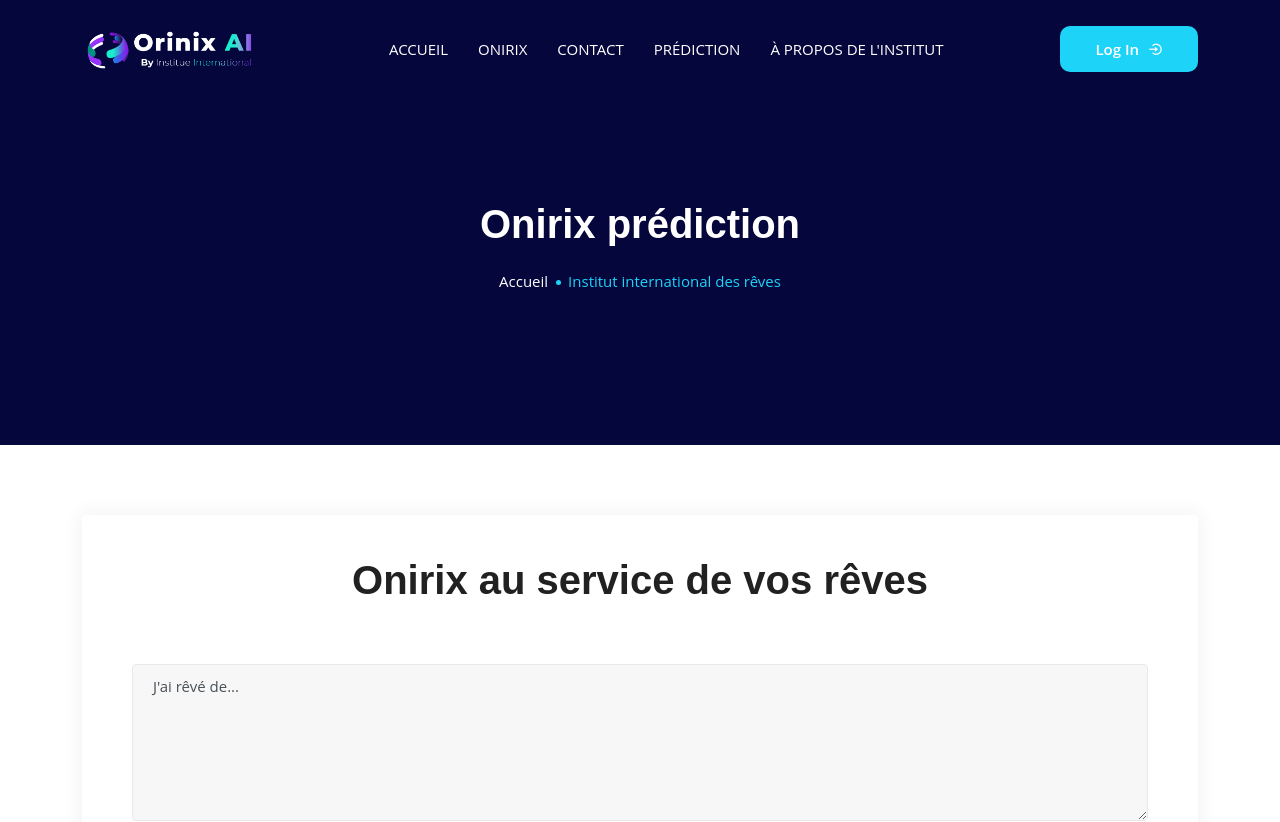
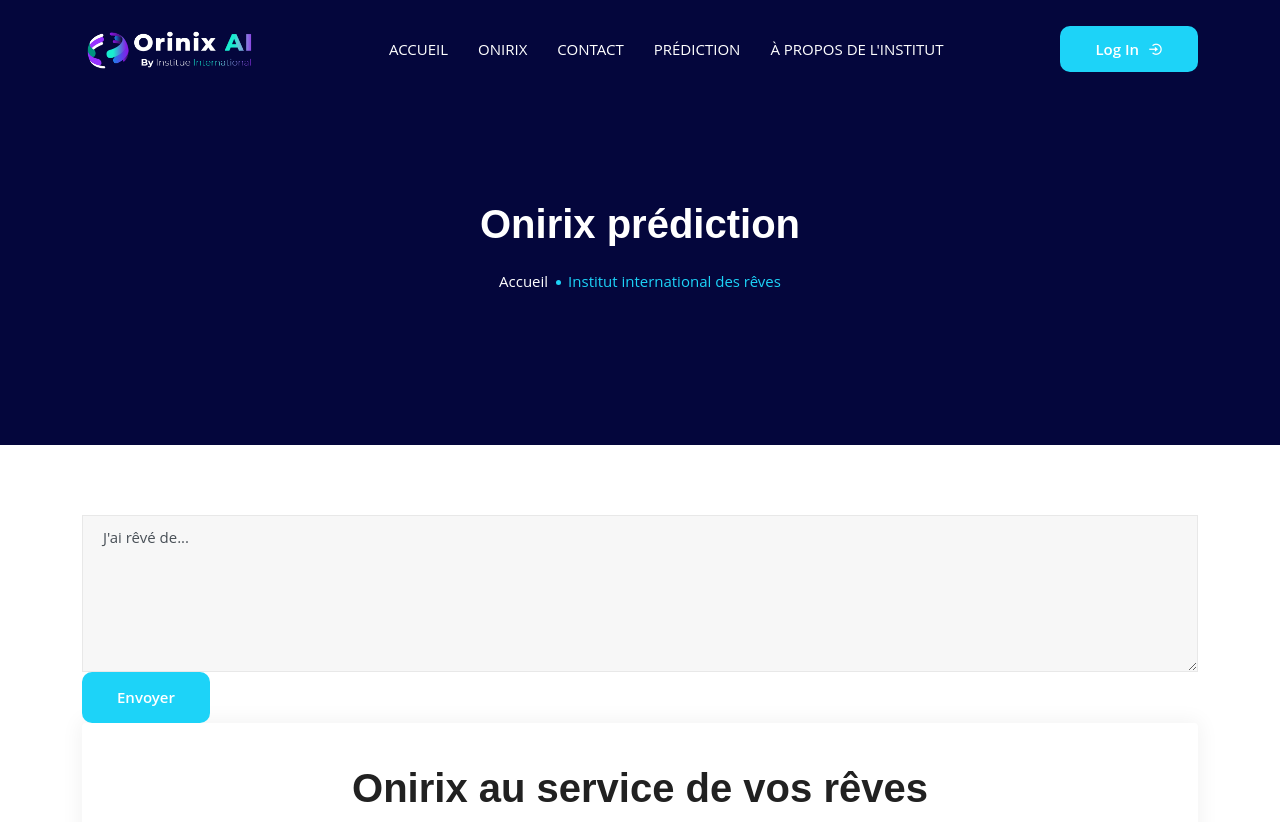
Before and after one commit to codascii/raiv-webcup-2023, a Next.js app: page /dreams-prediction in a window 1280 px wide. Shown: the top 822 px of the page. Built offline with nearby package versions, Linux system fonts and the light colour scheme.

Commit message:
Use .env file

```diff
--- a/components/DreamsPredictionForm/DreamsPredictionForm.js
+++ b/components/DreamsPredictionForm/DreamsPredictionForm.js
@@ -53,8 +53,7 @@ const DreamsPredictionForm = () => {
 			};
 			const response = await axios.post(url, payload, {
 				headers: {
-					Authorization:
-						"Bearer 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",
+					Authorization: `Bearer ${process.env.NEXT_PUBLIC_OPENAPI_TOKEN}`,
 				},
 			});
 			setData(response.data.choices[0].text);
@@ -70,6 +69,32 @@ const DreamsPredictionForm = () => {
 	return (
 		<section className="main-contact-area pb-100 pt-70">
 			<div className="container">
+				<form onSubmit={handleSubmit}>
+					<div className="row">
+						<div className="col-lg-12 col-md-12">
+							<div className="form-group">
+								<textarea
+									name="text"
+									cols="30"
+									rows="6"
+									placeholder="J'ai rêvé de..."
+									className="form-control"
+									value={contact.text}
+									onChange={handleChange}
+									required
+								/>
+							</div>
+						</div>
+						<div className="col-lg-12 col-sm-12">
+							<button
+								type="submit"
+								className="default-btn btn-two"
+							>
+								Envoyer
+							</button>
+						</div>
+					</div>
+				</form>
 				<div className="contact-wrap contact-pages mb-0">
 					<div className="contact-form">
 						<div className="section-title">
@@ -129,7 +154,7 @@ const DreamsPredictionForm = () => {
 											required
 										/>
 									</div>
-								</div> */}
+								</div>
 								<div className="col-lg-12 col-md-12">
 									<div className="form-group">
 										<textarea
@@ -151,7 +176,7 @@ const DreamsPredictionForm = () => {
 									>
 										Envoyer
 									</button>
-								</div>
+								</div>*/}
 							</div>
 						</form>
 						<div className="mt-20">
```
